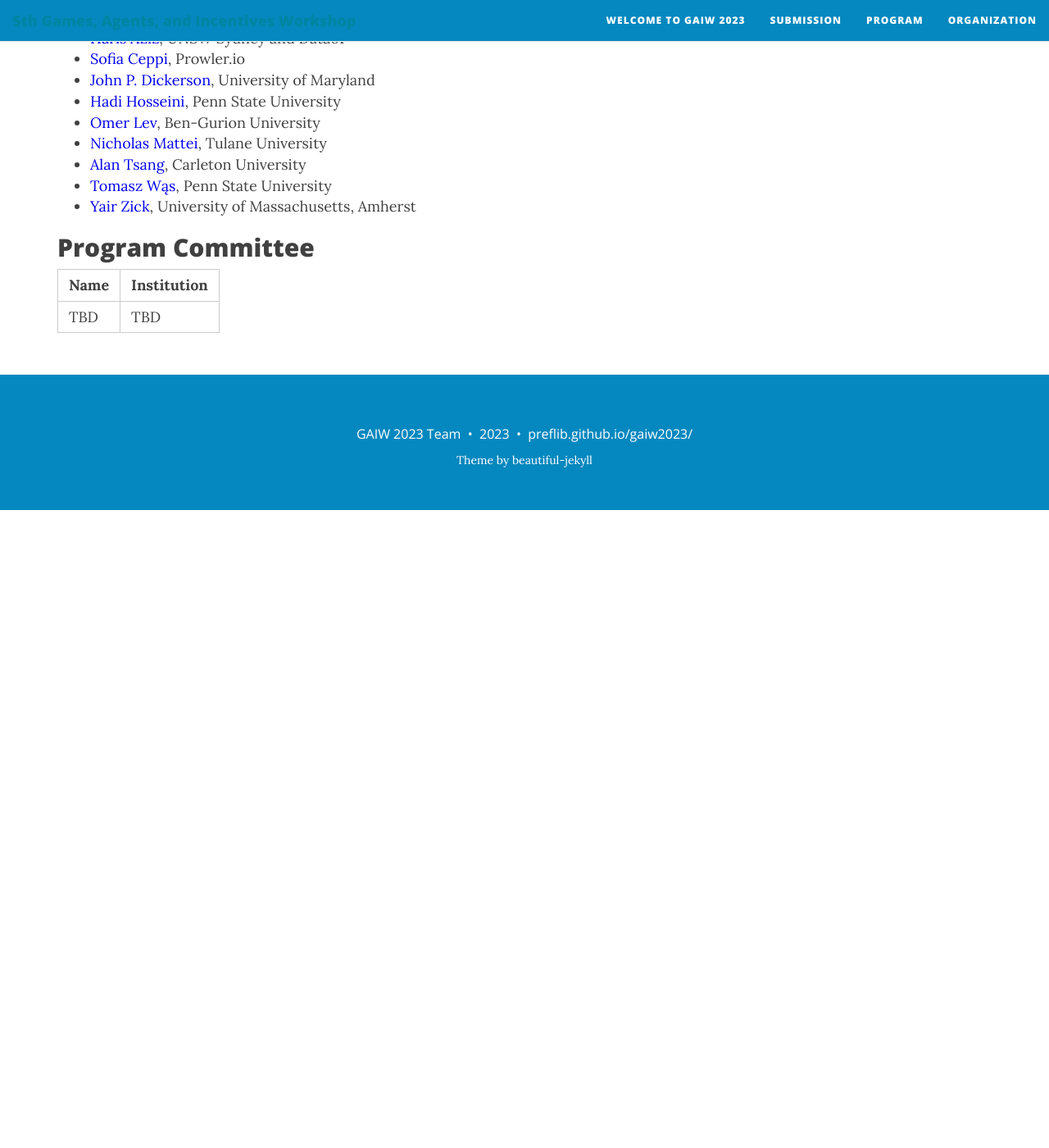
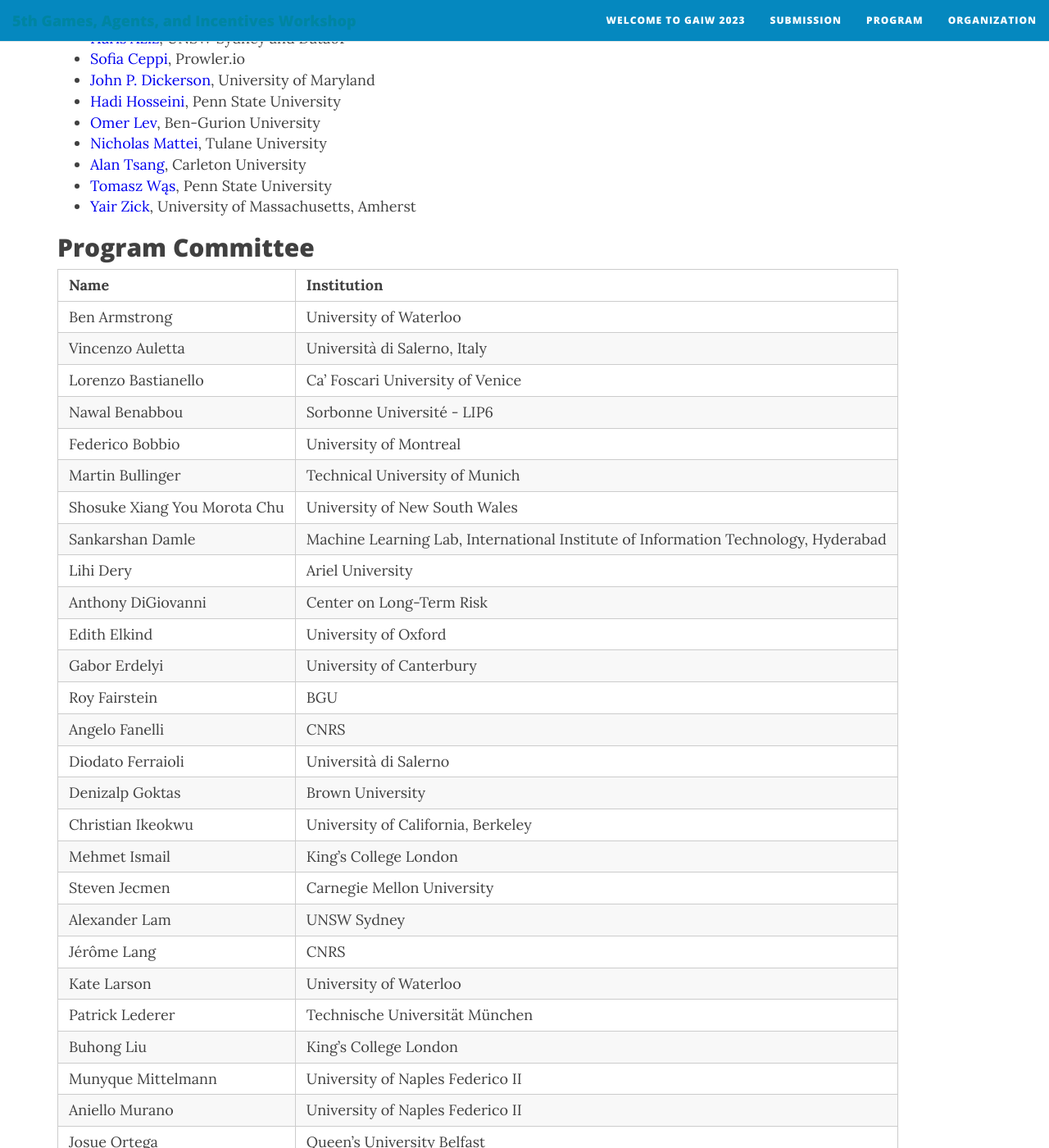
Before and after one commit to PrefLib/gaiw2023, a Jekyll site: the page built from organization.md, in a window 1280 px wide and 1400 px high, scrolled down 270 px. Shown: the whole window at 82% size. Built offline with Jekyll 4.4.1, drawn with Linux system fonts in a browser that asks for light colours; nearby versions of some CDN libraries; before the commit the page ends 900 px from its top, so only the background shows below that; some of the changed text lies outside the part shown.

Commit message:
Update organization.md
Added PC names and institutions

```diff
--- a/organization.md
+++ b/organization.md
@@ -24,4 +24,49 @@ published: true
 
 | Name | Institution |
 |----------|-------------|
-TBD | TBD
+Ben	Armstrong | University of Waterloo
+Vincenzo	Auletta | Università di Salerno, Italy
+Lorenzo	Bastianello | Ca' Foscari University of Venice
+Nawal	Benabbou	| Sorbonne Université - LIP6
+Federico	Bobbio | University of Montreal
+Martin	Bullinger | Technical University of Munich
+Shosuke Xiang You	Morota Chu | University of New South Wales
+Sankarshan	Damle | Machine Learning Lab, International Institute of Information Technology, Hyderabad
+Lihi	Dery | Ariel University
+Anthony	DiGiovanni | Center on Long-Term Risk
+Edith	Elkind | University of Oxford
+Gabor	Erdelyi	| University of Canterbury
+Roy	Fairstein | BGU
+Angelo	Fanelli  | CNRS
+Diodato	Ferraioli | Università di Salerno
+Denizalp	Goktas | Brown University
+Christian	Ikeokwu | University of California, Berkeley
+Mehmet	Ismail | King's College London
+Steven	Jecmen | Carnegie Mellon University
+Alexander	Lam | UNSW Sydney
+Jérôme	Lang | CNRS
+Kate	Larson | University of Waterloo
+Patrick	Lederer | Technische Universität München
+Buhong	Liu | King's College London
+Munyque	Mittelmann | University of Naples Federico II
+Aniello	Murano | University of Naples Federico II
+Josue	Ortega | Queen's University Belfast
+Manisha	Padala | Machine Learning Lab, International Institute of Information Technology, Hyderabad
+Justin	Payan | University of Massachusetts Amherst
+Laurent	Perrussel | University of Toulouse 1
+Rik	Sengupta | University of Massachusetts Amherst
+A. R.	Sricharan | University of Vienna
+Martin	Strobel | National University of Singapore
+Zhaohong	Sun | Kyushu University
+Sam	Taggart | Oberlin College
+Nicholas	Teh | University of Oxford
+Kristen Brent	Venable | IHMC
+Rohit	Vaish	| Indian Institute of Technology Delhi
+Victor	Verdugo | Universidad de O'Higgins
+Vignesh	Viswanathan | University of Massachusetts, Amherst
+Wenlong	Wang | Massey University
+Anaëlle	Wilczynski | CentraleSupélec
+Mark	Wilson | University of Massachusetts Amherst
+Makoto	Yokoo | Kyushu University
+Guanghui	Yu | Washington University in St. Louis
+Dengji	Zhao | ShanghaiTech University
```
